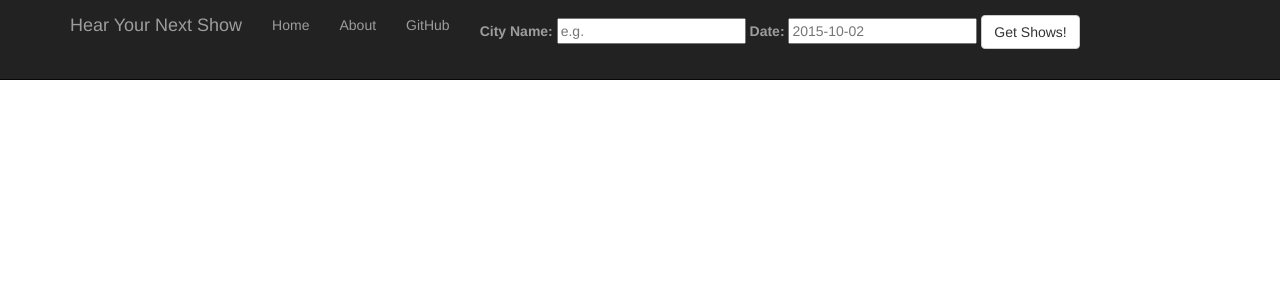
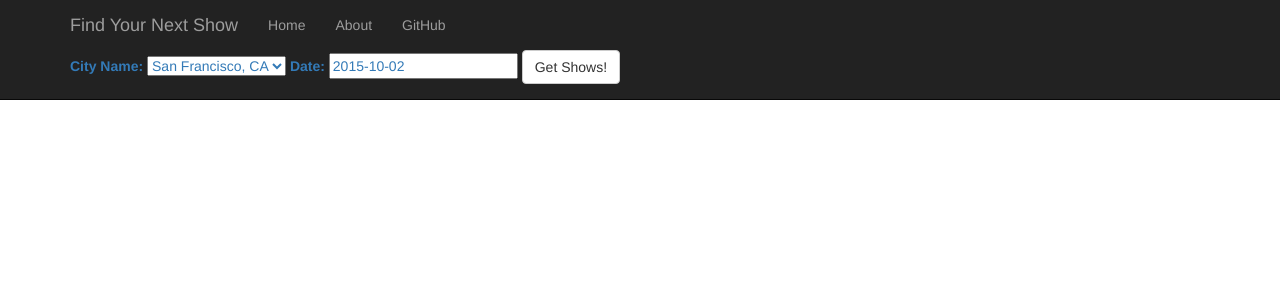
Before and after one commit to jaduimstra/find-your-next-show, a Flask app: page / in a window 1280 px wide. Shown: the top 300 px of the page. Run offline with Flask 2, Linux system fonts and the light colour scheme; parts of the project's set-up code (start-up, migrations or seed data) failed here and were passed over; some libraries are stand-ins or nearby versions.

Commit message:
Added Venue city and date to navbar

```diff
--- a/app/templates/base.html
+++ b/app/templates/base.html
@@ -10,14 +10,14 @@
     <meta name="author" content="">
     <link rel="icon" href="../../favicon.ico">
 
-    <link rel="stylesheet" href="/static/css/hearyournextshow.css">
+    <link rel="stylesheet" href="/static/css/findyournextshow.css">
 
-    <title>hearyournextshow</title>
+    <title>findyournextshow</title>
 
     <!-- Bootstrap core CSS -->
     <link href="/static/css/bootstrap.min.css" rel="stylesheet">
 
-    <title>hearyournextshow.com</title>
+    <title>findyournextshow.com</title>
     <!-- Just for debugging purposes. Don't actually copy these 2 lines! -->
     <!--[if lt IE 9]><script src="../../assets/js/ie8-responsive-file-warning.js"></script><![endif]-->
     <script src="../../assets/js/ie-emulation-modes-warning.js"></script>
@@ -40,20 +40,26 @@
             <span class="icon-bar"></span>
             <span class="icon-bar"></span>
           </button>
-          <a class="navbar-brand" href="#">Hear Your Next Show</a>
+          <a class="navbar-brand" href="#">Find Your Next Show</a>
         </div>
         <div id="navbar" class="collapse navbar-collapse">
           <ul class="nav navbar-nav">
             <li><a href="/index">Home</a></li>
             <li><a href="/static/slides.pdf">About</a></li>
-            <li><a href="https://github.com/jaduimstra/hear-your-next-show">GitHub</a></li>
+            <li><a href="https://github.com/jaduimstra/find-your-next-show">GitHub</a></li>
             <li><a>
+            </div>
+            <div>
             <form action="/output" method="GET">
               <div class="form-group">
                 <label for="Venue_city">City Name:</label>
-                <input type="text" id="Venue_city" name='Venue_city' placeholder="e.g. ">
+                <select name="Venue_city">
+                  <option value="CA">San Francisco, CA</option>
+                  <option value="NY">New York, NY</option>
+                  <option value="WA">Seattle, WA</option>
+                </select>
                <label for="Date">Date:</label>
-               <input type="text" id="Date" name='Date' placeholder="2015-10-02">
+               <input type="text" id="Date" name='Date' value="2015-10-02">
               <button type="submit" class="btn btn-default btn-md">Get Shows!</button>
               </div>
             </form>
```
